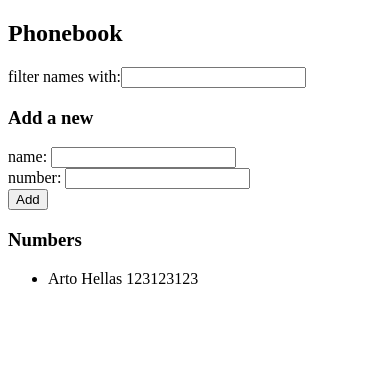
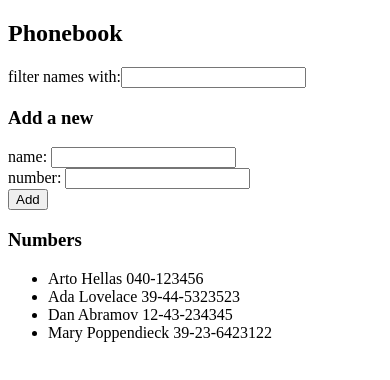
Before and after one commit to enzosorcini/fullstack-open-course, a React (Vite) app in the folder part2/phonebook/: page / in a window 390 px wide. Shown: the top 380 px of the page. Built offline with nearby package versions, Linux system fonts and the light colour scheme; data requests are answered from the project's data file.

Commit message:
updated part 2.c | phonebook step 6

```diff
--- /dev/null
+++ b/part2/phonebook/db.json
@@ -0,0 +1,24 @@
+{
+  "persons":[
+    {
+      "name": "Arto Hellas",
+      "number": "040-123456",
+      "id": 1
+    },
+    {
+      "name": "Ada Lovelace",
+      "number": "39-44-5323523",
+      "id": 2
+    },
+    {
+      "name": "Dan Abramov",
+      "number": "12-43-234345",
+      "id": 3
+    },
+    {
+      "name": "Mary Poppendieck",
+      "number": "39-23-6423122",
+      "id": 4
+    }
+  ]
+}
--- a/part2/phonebook/package.json
+++ b/part2/phonebook/package.json
@@ -7,9 +7,11 @@
     "dev": "vite",
     "build": "vite build",
     "lint": "eslint . --ext js,jsx --report-unused-disable-directives --max-warnings 0",
-    "preview": "vite preview"
+    "preview": "vite preview",
+    "server": "json-server -p3001 --watch db.json"
   },
   "dependencies": {
+    "axios": "^1.6.8",
     "react": "^18.2.0",
     "react-dom": "^18.2.0"
   },
@@ -21,6 +23,7 @@
     "eslint-plugin-react": "^7.34.1",
     "eslint-plugin-react-hooks": "^4.6.0",
     "eslint-plugin-react-refresh": "^0.4.6",
+    "json-server": "^1.0.0-alpha.23",
     "vite": "^5.2.0"
   }
 }
--- a/part2/phonebook/src/App.jsx
+++ b/part2/phonebook/src/App.jsx
@@ -1,15 +1,23 @@
-import { useState } from 'react'
+import { useState, useEffect } from 'react'
+import axios from 'axios'
 import Phonebook from './components/PhoneBook'
 import PersonForm from './components/PersonForm'
 import Filter from './components/Filter'
 
 const App = () => {
-  const [ persons, setPersons ] = useState([
-    { name: 'Arto Hellas', number: '123123123', id: 1}
-  ])
+  const [ persons, setPersons ] = useState([])
   const [ newName, setNewName ] = useState('')
   const [ newNumber, setNewNumber ] = useState('')
   const [ filter, setFilter ] = useState('')
+
+  useEffect( () => {
+    axios
+      .get('http://localhost:3001/persons')
+      .then( response => {
+        console.log('response fulfilled', response.data)
+        setPersons(response.data)
+      })
+  }, [])
 
   const addPerson = (event) => {
     event.preventDefault()
```
Also changed, not shown: 1 other file (tests, documents, lock files or other folders).
